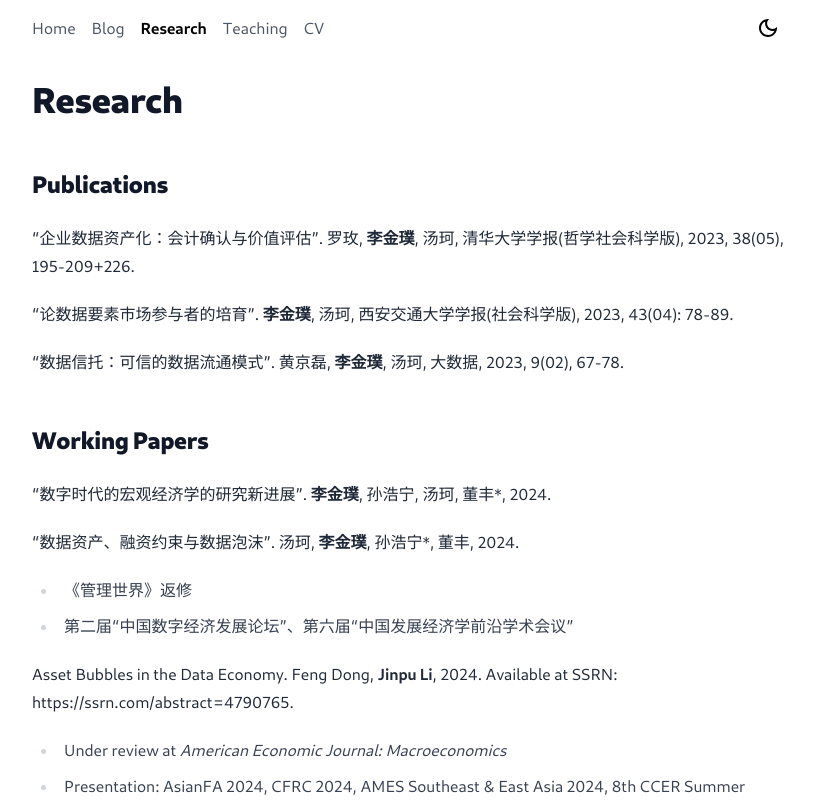
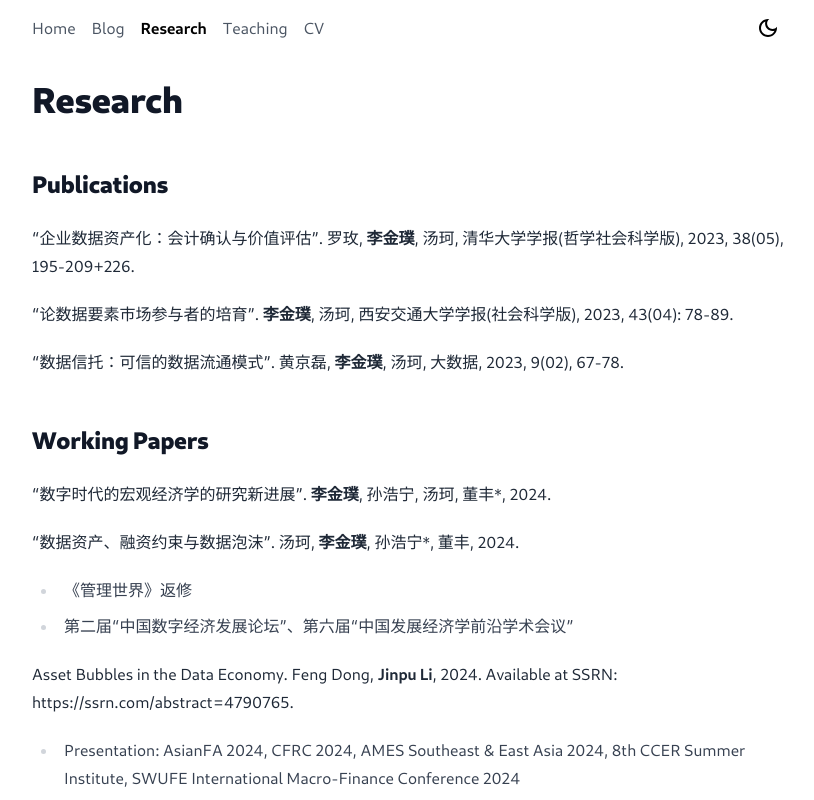
Before and after one commit to lijinpu/lijinpu.github.io, a Next.js app: page /research in a window 1280 px wide. Shown: the top 800 px of the page, without its empty margins (232-1046 px from the left). Built offline with nearby package versions, Linux system fonts and the light colour scheme.

Commit message:
auto update

```diff
--- a/pages/research.tsx
+++ b/pages/research.tsx
@@ -47,7 +47,6 @@ export default function Research() {
         Asset Bubbles in the Data Economy. Feng Dong, <b>Jinpu Li</b>, 2024. Available at SSRN: https://ssrn.com/abstract=4790765.
         </p>
         <ul>
-            <li>Under review at<i> American Economic Journal: Macroeconomics</i></li>
             <li>Presentation: AsianFA 2024, CFRC 2024, AMES Southeast & East Asia 2024, 8th CCER Summer Institute, SWUFE International Macro-Finance Conference 2024</li>
         </ul>
 
```
